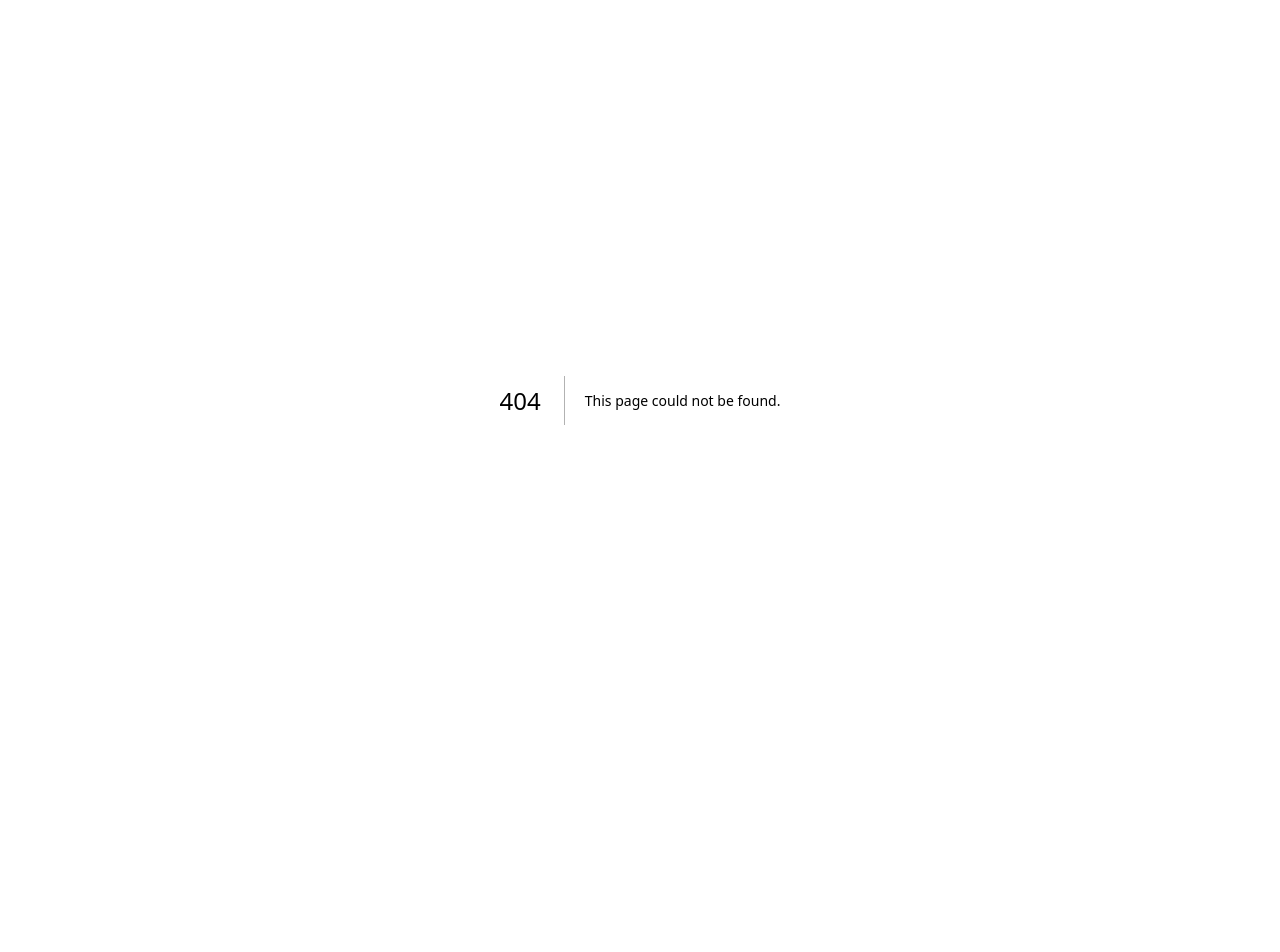
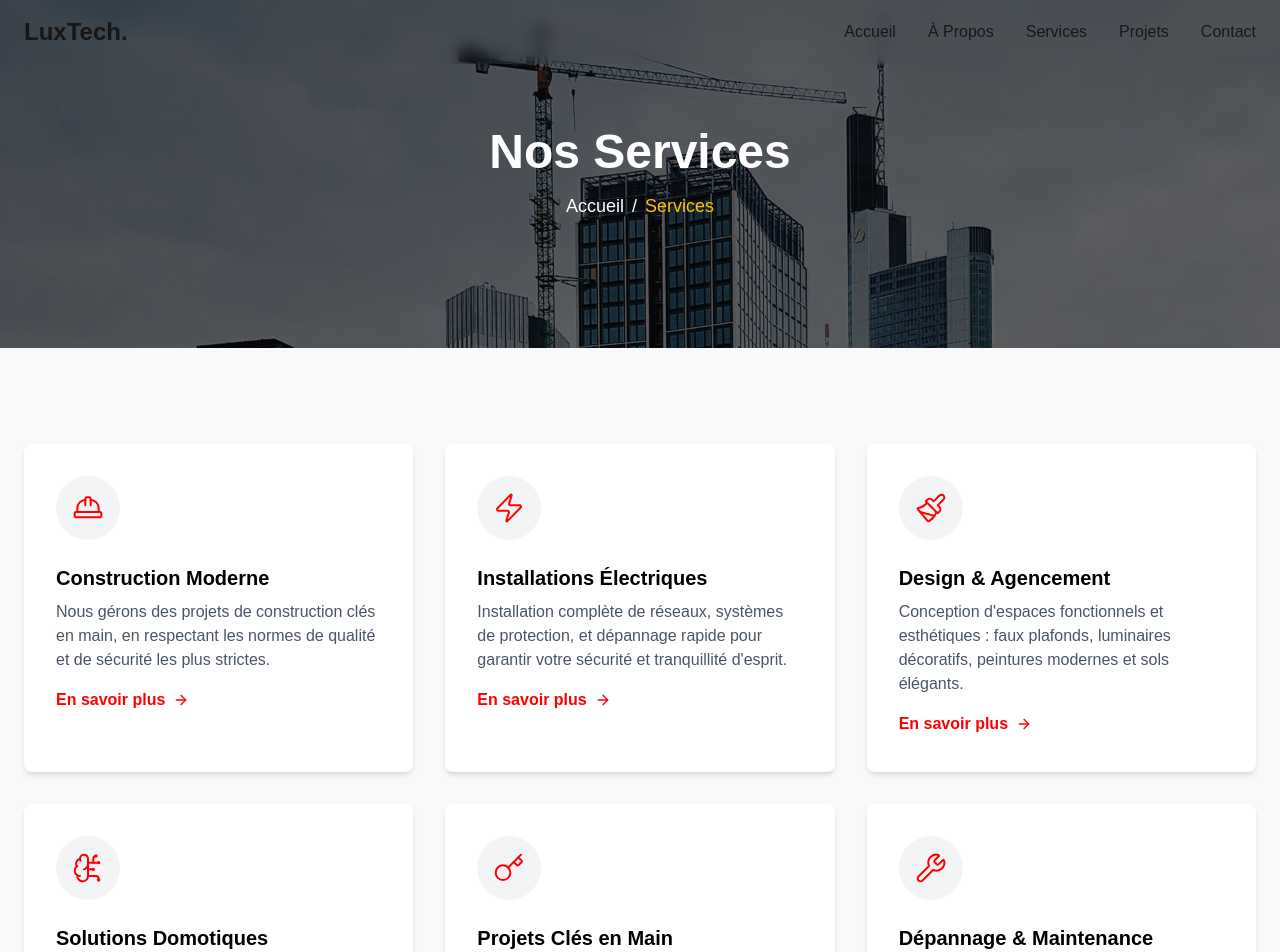
Before and after one commit to Tacite243/luxtech, a Next.js app: page /services in a window 1280 px wide. Before the commit this address had no page. Shown: the top 952 px of the page. Before the commit the page ends 800 px from the top, so only its background shows below. Built offline with nearby package versions, Linux system fonts and the light colour scheme.

Commit message:
feat(service): create sservice page

```diff
--- /dev/null
+++ b/src/app/(public)/services/page.tsx
@@ -0,0 +1,21 @@
+import HearoInterrior from "@/components/heroInterior";
+import ServicesGridSection from "@/components/ServicesGridSection";
+import GetAQuote from "@/components/GetAQuote";
+import TestimonialsSection from "@/components/TestimonialsSection";
+
+export default function ServicesPage() {
+    return (
+        <>
+            <HearoInterrior
+                title="Nos Services"
+                breadcrumbs={[
+                    { name: "Accueil", href: "/" },
+                    { name: "Services" }
+                ]}
+            />
+            <ServicesGridSection />
+            <GetAQuote />
+            <TestimonialsSection />
+        </>
+    );
+}
--- /dev/null
+++ b/src/components/ServicesGridSection.tsx
@@ -0,0 +1,84 @@
+"use client";
+
+import { motion, Variants } from 'framer-motion';
+import { HardHat, Zap, Paintbrush, BrainCircuit, Key, Wrench, ArrowRight } from 'lucide-react';
+
+// --- Données des Services ---
+const servicesData = [
+    {
+        icon: HardHat,
+        title: "Construction Moderne",
+        description: "Nous gérons des projets de construction clés en main, en respectant les normes de qualité et de sécurité les plus strictes."
+    },
+    {
+        icon: Zap,
+        title: "Installations Électriques",
+        description: "Installation complète de réseaux, systèmes de protection, et dépannage rapide pour garantir votre sécurité et tranquillité d'esprit."
+    },
+    {
+        icon: Paintbrush,
+        title: "Design & Agencement",
+        description: "Conception d'espaces fonctionnels et esthétiques : faux plafonds, luminaires décoratifs, peintures modernes et sols élégants."
+    },
+    {
+        icon: BrainCircuit,
+        title: "Solutions Domotiques",
+        description: "Intégration de solutions innovantes et économes en énergie, comme l'éclairage intelligent pour un confort de vie simplifié."
+    },
+    {
+        icon: Key,
+        title: "Projets Clés en Main",
+        description: "De l'étude de faisabilité à la livraison finale, nous assurons un suivi attentif pour une valeur ajoutée réelle et un projet sans souci."
+    },
+    {
+        icon: Wrench,
+        title: "Dépannage & Maintenance",
+        description: "Un service professionnel et personnalisé pour la maintenance de vos installations et un dépannage efficace pour assurer leur fiabilité."
+    }
+];
+
+// --- Animation Variants ---
+const fadeInUp: Variants = {
+    hidden: { opacity: 0, y: 30 },
+    visible: { opacity: 1, y: 0, transition: { duration: 0.6, ease: 'easeOut' } }
+};
+
+const containerVariants: Variants = {
+    hidden: { opacity: 0 },
+    visible: { opacity: 1, transition: { staggerChildren: 0.1 } }
+};
+
+export default function ServicesGridSection() {
+    return (
+        <motion.section
+            initial="hidden"
+            whileInView="visible"
+            viewport={{ once: true, amount: 0.2 }}
+            variants={containerVariants}
+            className="bg-[#f8f9fa] py-16 md:py-24"
+        >
+            <div className="container mx-auto px-6">
+                <motion.div
+                    className="grid grid-cols-1 md:grid-cols-2 lg:grid-cols-3 gap-8"
+                >
+                    {servicesData.map((service, index) => (
+                        <motion.div
+                            key={index}
+                            variants={fadeInUp}
+                            className="service-item relative bg-[#FFFFFF] p-8 rounded-lg shadow-md border-b-4 border-transparent hover:border-[#FF0000] hover:-translate-y-2 transition-all duration-300 group"
+                        >
+                            <div className="flex items-center justify-center w-16 h-16 rounded-full bg-gray-100 mb-6 group-hover:bg-[#FF0000]/10 transition-colors duration-300">
+                                <service.icon size={32} className="text-[#FF0000]" strokeWidth={1.5} />
+                            </div>
+                            <h3 className="text-xl font-bold mb-2 text-[#000000]">{service.title}</h3>
+                            <p className="text-gray-600 mb-4">{service.description}</p>
+                            <a href="#" className="font-semibold text-[#FF0000] inline-flex items-center stretched-link">
+                                En savoir plus <ArrowRight size={16} className="ml-2 transition-transform duration-300 group-hover:translate-x-1" />
+                            </a>
+                        </motion.div>
+                    ))}
+                </motion.div>
+            </div>
+        </motion.section>
+    );
+}
```
